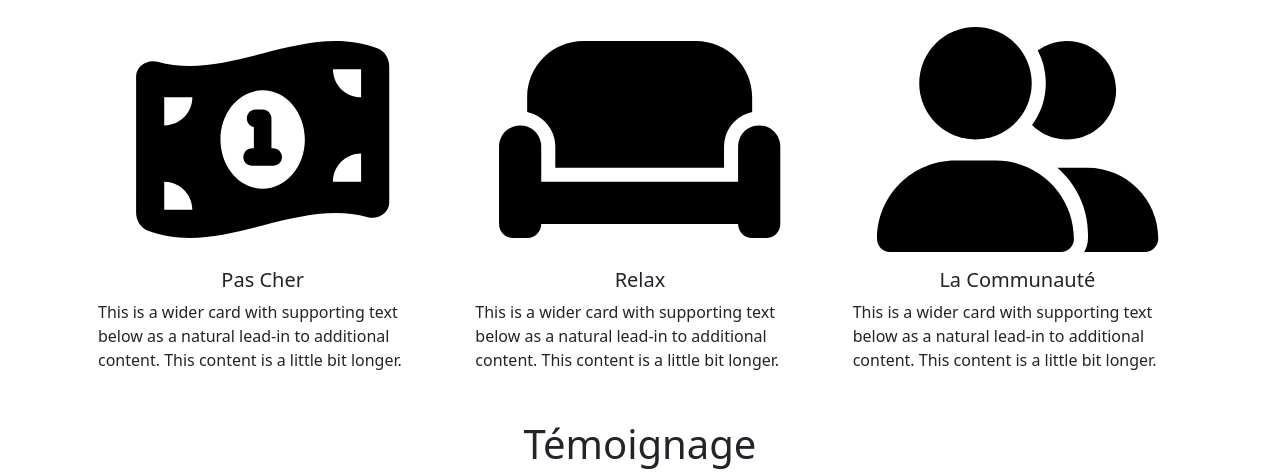
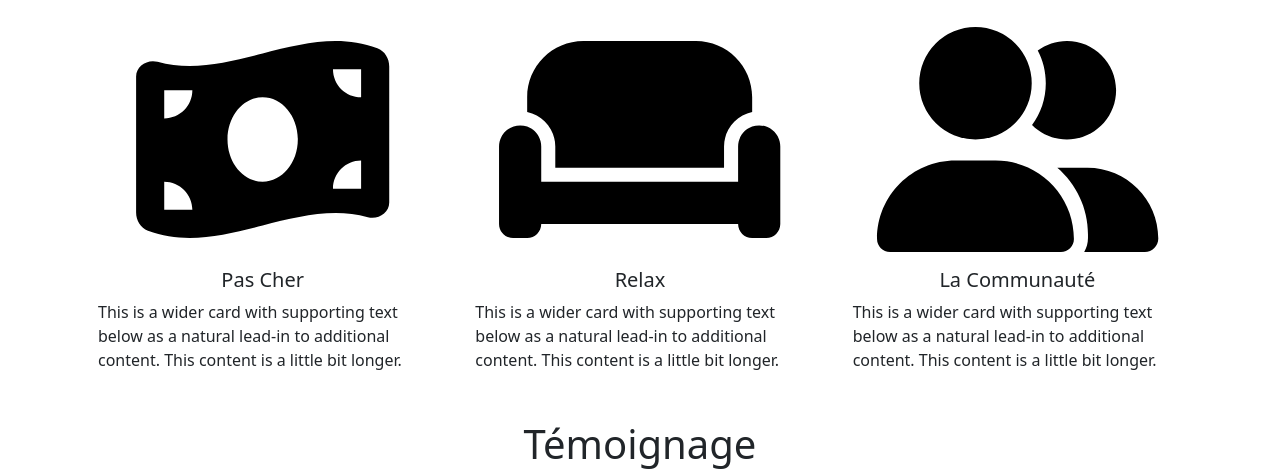
Before and after one commit to splmloic/the-surfing-project, a plain HTML site: page index.html in a window 1280 px wide. Shown: the part 625-1097 px from the top of the page. Drawn offline with nearby package versions, Linux system fonts and the light colour scheme.

Commit message:
je m'arrete la pour aujourd'hui

```diff
--- a/index.html
+++ b/index.html
@@ -63,7 +63,7 @@
           <div class="row row-cols-1 row-cols-sm-2 row-cols-md-3 g-3">
                 <div class="col">
                 <div class="card border-0">
-                    <svg class="bd-placeholder-img card-img-top" width="100%" height="225" xmlns="http://www.w3.org/2000/svg" height="16" width="18" viewBox="0 0 576 512"><!--!Font Awesome Free 6.5.1 by @fontawesome - https://fontawesome.com License - https://fontawesome.com/license/free Copyright 2024 Fonticons, Inc.--><path d="M0 112.5V422.3c0 18 10.1 35 27 41.3c87 32.5 174 10.3 261-11.9c79.8-20.3 159.6-40.7 239.3-18.9c23 6.3 48.7-9.5 48.7-33.4V89.7c0-18-10.1-35-27-41.3C462 15.9 375 38.1 288 60.3C208.2 80.6 128.4 100.9 48.7 79.1C25.6 72.8 0 88.6 0 112.5zM128 416H64V352c35.3 0 64 28.7 64 64zM64 224V160h64c0 35.3-28.7 64-64 64zM448 352c0-35.3 28.7-64 64-64v64H448zm64-192c-35.3 0-64-28.7-64-64h64v64zM384 256c0 61.9-43 112-96 112s-96-50.1-96-112s43-112 96-112s96 50.1 96 112zM252 208c0 9.7 6.9 17.7 16 19.6V276h-4c-11 0-20 9-20 20s9 20 20 20h24 24c11 0 20-9 20-20s-9-20-20-20h-4V208c0-11-9-20-20-20H272c-11 0-20 9-20 20z"/></svg>
+                    <svg class="bd-placeholder-img card-img-top" width="70%" height="225" xmlns="http://www.w3.org/2000/svg" height="16" width="18" viewBox="0 0 576 512"><!--!Font Awesome Free 6.5.1 by @fontawesome - https://fontawesome.com License - https://fontawesome.com/license/free Copyright 2024 Fonticons, Inc.--><path d="M0 112.5V422.3c0 18 10.1 35 27 41.3c87 32.5 174 10.3 261-11.9c79.8-20.3 159.6-40.7 239.3-18.9c23 6.3 48.7-9.5 48.7-33.4V89.7c0-18-10.1-35-27-41.3C462 15.9 375 38.1 288 60.3C208.2 80.6 128.4 100.9 48.7 79.1C25.6 72.8 0 88.6 0 112.5zM288 352c-44.2 0-80-43-80-96s35.8-96 80-96s80 43 80 96s-35.8 96-80 96zM64 352c35.3 0 64 28.7 64 64H64V352zm64-208c0 35.3-28.7 64-64 64V144h64zM512 304v64H448c0-35.3 28.7-64 64-64zM448 96h64v64c-35.3 0-64-28.7-64-64z"/></svg>
                     <div class="card-body">
                         <h5 class="card-title text-center">Pas Cher</h5>
                     <p class="card-text">This is a wider card with supporting text below as a natural lead-in to additional content. This content is a little bit longer.</p>
```
